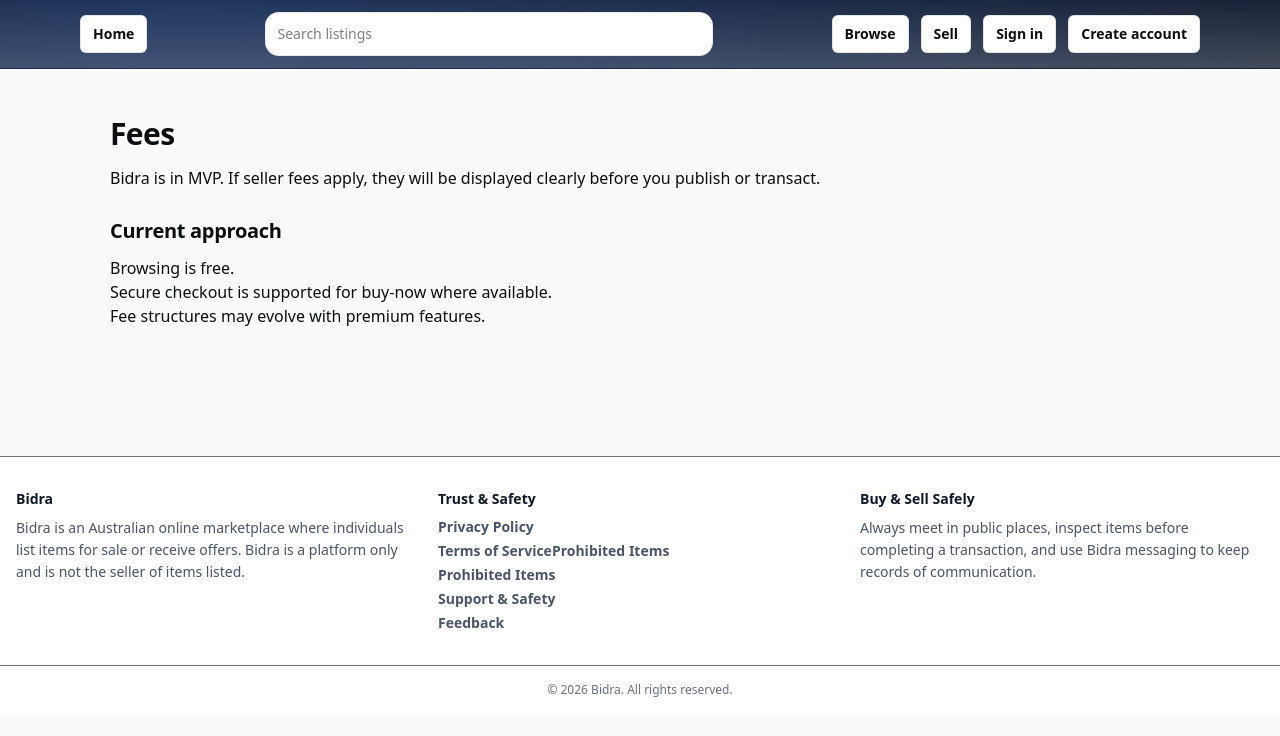
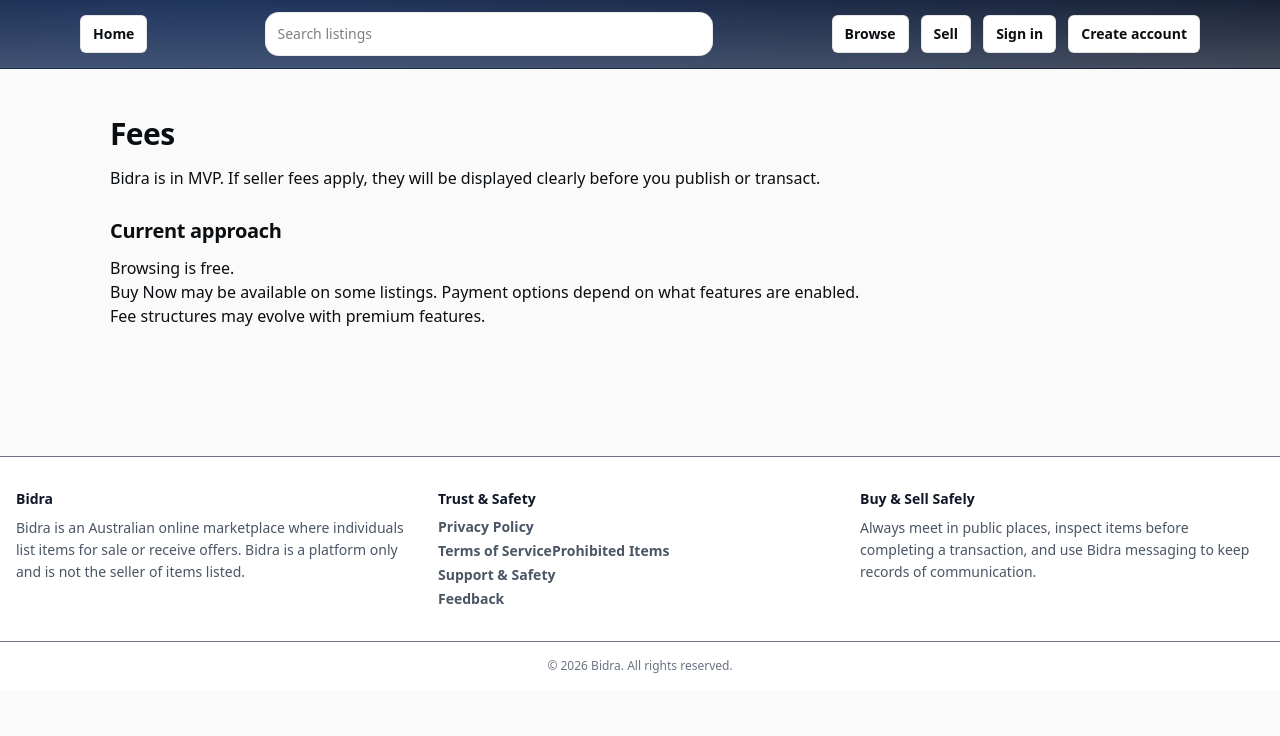
Before and after one commit to TradeFlow1/bidra, a Next.js app: page /legal/fees in a window 1280 px wide. Shown: the top 736 px of the page. Built offline with nearby package versions, Linux system fonts and the light colour scheme; no server answers.

Commit message:
P0-B: footer trust links + legal wording clarity

```diff
--- a/app/(public)/legal/fees/page.tsx
+++ b/app/(public)/legal/fees/page.tsx
@@ -8,7 +8,7 @@ export default function Page() {
       <h2>Current approach</h2>
       <ul>
         <li>Browsing is free.</li>
-        <li>Secure checkout is supported for buy-now where available.</li>
+        <li>Buy Now may be available on some listings. Payment options depend on what features are enabled.</li>
         <li>Fee structures may evolve with premium features.</li>
       </ul>
     </div>
--- a/components/site-footer.tsx
+++ b/components/site-footer.tsx
@@ -24,7 +24,7 @@ export default function SiteFooter() {
 <Link href="/legal/prohibited-items" className="bd-link font-semibold">Prohibited Items</Link>
             </li>
             <li>
-              <Link href="/legal/prohibited-items" className="bd-link font-semibold">Prohibited Items</Link>
+
             </li>
             <li>
               <Link href="/support" className="bd-link font-semibold">Support & Safety</Link>
```
